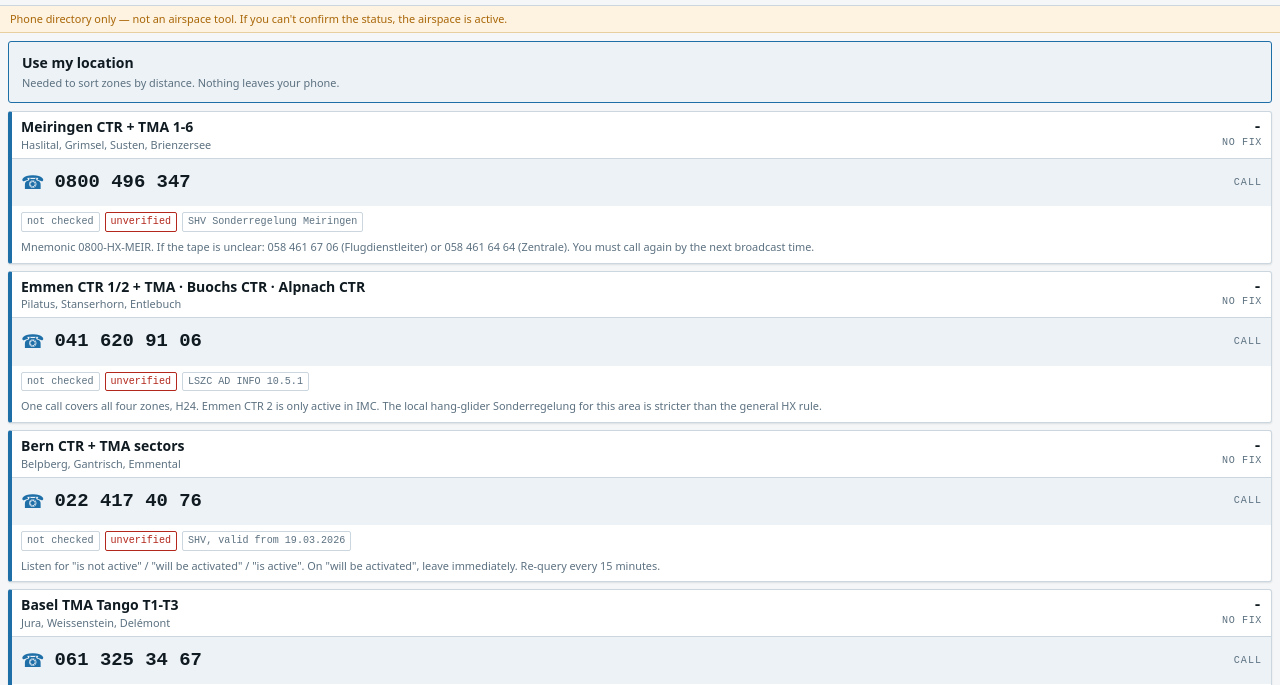
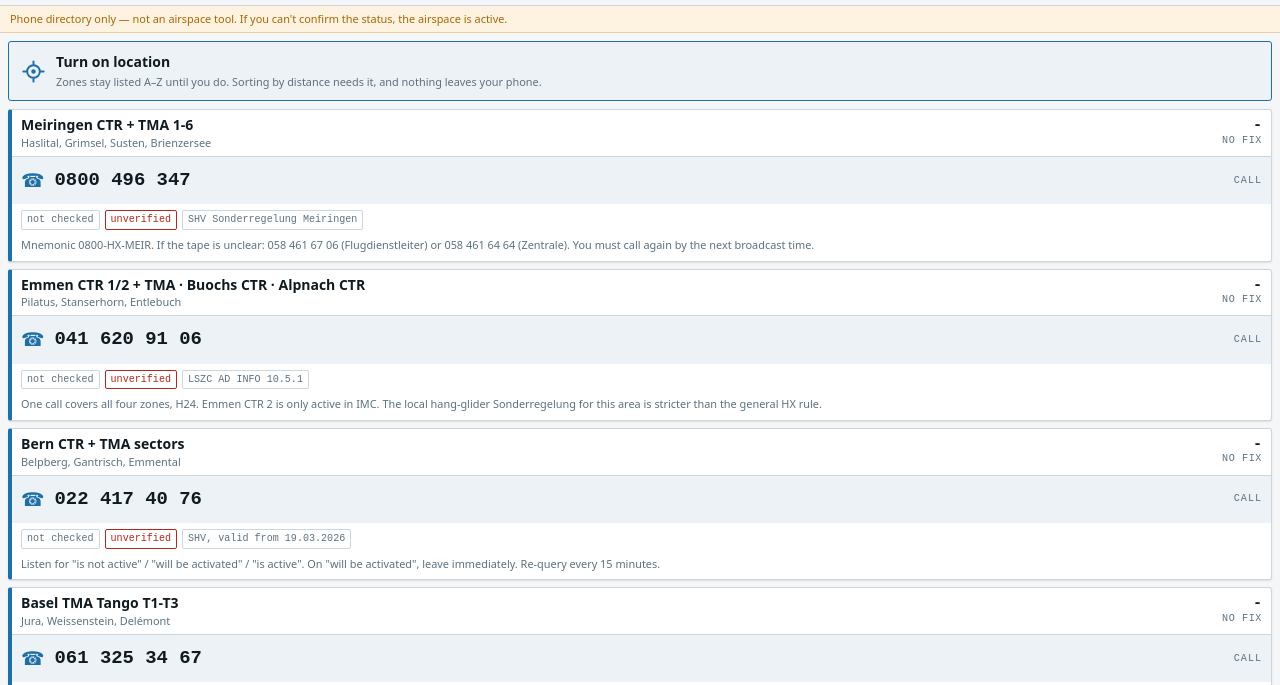
Before and after one commit to freeflight-tools/hx-call, a plain HTML site: page app.html in a window 1280 px wide. Shown: the part 46-731 px from the top of the page. Drawn offline with Linux system fonts and the light colour scheme.

Commit message:
Give the locate button an icon, clearer copy and working hover
Co-Authored-By: Claude Opus 5 (1M context) <noreply@anthropic.com>

```diff
--- a/app.html
+++ b/app.html
@@ -32,11 +32,21 @@ header{
 }
 
 #locate{
-  display:block;width:calc(100% - 16px);margin:8px 8px 0;padding:13px;
+  display:flex;align-items:center;gap:11px;
+  width:calc(100% - 16px);margin:8px 8px 0;padding:12px 13px;
   background:var(--panel-hi);border:1px solid var(--chart);border-radius:3px;
   color:var(--fg);font:600 1em/1.2 var(--sans);text-align:left;
 }
+#locate .ic{
+  flex:none;width:calc(23px * var(--scale));height:calc(23px * var(--scale));
+  color:var(--chart);
+}
+#locate .tx{flex:1;min-width:0}
+#locate b{display:block;font-weight:700}
 #locate small{display:block;margin-top:4px;font-weight:400;font-size:.78em;color:var(--dim)}
+/* blocked or insecure is a fault to fix, not an invitation — say so in amber */
+#locate.blocked{border-color:var(--amber)}
+#locate.blocked .ic{color:var(--amber)}
 
 main{padding:8px 8px 4px}
 
@@ -139,9 +149,12 @@ footer{padding:12px 10px;color:var(--dim);font-size:.72em;line-height:1.5;font-f
     transition:background-color .12s,border-color .12s;
   }
   .call:hover{background:var(--rule)}
-  .more:hover,#locate:hover,.sheetfoot button:hover,.sheetfoot a:hover{
-    border-color:var(--chart);
-  }
+  .more:hover,.sheetfoot button:hover,.sheetfoot a:hover{border-color:var(--chart)}
+  /* #locate is already outlined in the accent, so a border-colour hover
+     would be invisible. Double the outline inwards instead: no layout
+     shift, and distinct from the pressed state below it. */
+  #locate:hover{box-shadow:inset 0 0 0 1px var(--chart)}
+  #locate.blocked:hover{box-shadow:inset 0 0 0 1px var(--amber)}
   #sheet > summary:hover,.field.set > summary:hover,.setlist label:hover{color:var(--fg)}
   .meta button:hover{color:var(--chart)}
 }
@@ -201,6 +214,20 @@ const made   = {};
 })();
 
 locEl.addEventListener("click", function(){ HX.requestLocation(); });
+
+/* Built once, then only the two text nodes change — the button is on screen
+   for every update until a fix arrives, and rebuilding it each tick would be
+   a DOM write for nothing. The crosshair is the same idea as the "centre on
+   me" control every map app uses, so it needs no explaining. */
+locEl.innerHTML =
+  '<svg class="ic" viewBox="0 0 24 24" fill="none" stroke="currentColor"' +
+  ' stroke-width="2" stroke-linecap="round" aria-hidden="true">' +
+    '<circle cx="12" cy="12" r="6.6"/>' +
+    '<circle cx="12" cy="12" r="2.3" fill="currentColor" stroke="none"/>' +
+    '<path d="M12 1.4v3.2M12 19.4v3.2M1.4 12h3.2M19.4 12h3.2"/>' +
+  '</svg><span class="tx"><b></b><small></small></span>';
+const locTitle = locEl.querySelector("b");
+const locHint  = locEl.querySelector("small");
 moreEl.addEventListener("click", function(){ HX.setShowAll(!moreEl.dataset.on); });
 
 /* ── strips ───────────────────────────────────────────────────────── */
@@ -288,19 +315,24 @@ HX.start(function(st){
 
   // locate button
   const copy = {
-    idle:    ["Use my location", "Needed to sort zones by distance. Nothing leaves your phone."],
-    asking:  ["Locating…", "Allow location access when your browser asks."],
-    denied:  ["Location blocked", "Enable it for this site in your browser settings, then tap here."],
-    lost:    ["Location unavailable", "No fix yet. Tap to retry, or go outside."],
-    insecure:["Location needs https", "Open this page over https:// to sort zones by distance."]
+    idle:    ["Turn on location",
+              "Zones stay listed A–Z until you do. Sorting by distance needs it, and nothing leaves your phone."],
+    asking:  ["Waiting for permission…",
+              "Allow location access when your browser asks."],
+    denied:  ["Location is blocked",
+              "Allow it for this site in your browser settings, then tap here."],
+    lost:    ["No fix yet",
+              "Location is on but hasn't locked on. Tap to retry, or go outside."],
+    insecure:["Location needs https",
+              "Open this page over https:// to sort zones by distance."]
   }[st.geoState];
   if (!HX.USE_GEO || st.geoState === "live" || !copy){ locEl.hidden = true; }
   else {
     locEl.hidden = false;
-    locEl.innerHTML = "";
-    locEl.appendChild(document.createTextNode(copy[0]));
-    const s = document.createElement("small"); s.textContent = copy[1];
-    locEl.appendChild(s);
+    if (locTitle.textContent !== copy[0]) locTitle.textContent = copy[0];
+    if (locHint.textContent  !== copy[1]) locHint.textContent  = copy[1];
+    const lcls = (st.geoState === "denied" || st.geoState === "insecure") ? "blocked" : "";
+    if (locEl.className !== lcls) locEl.className = lcls;
   }
 
   // strips
```
